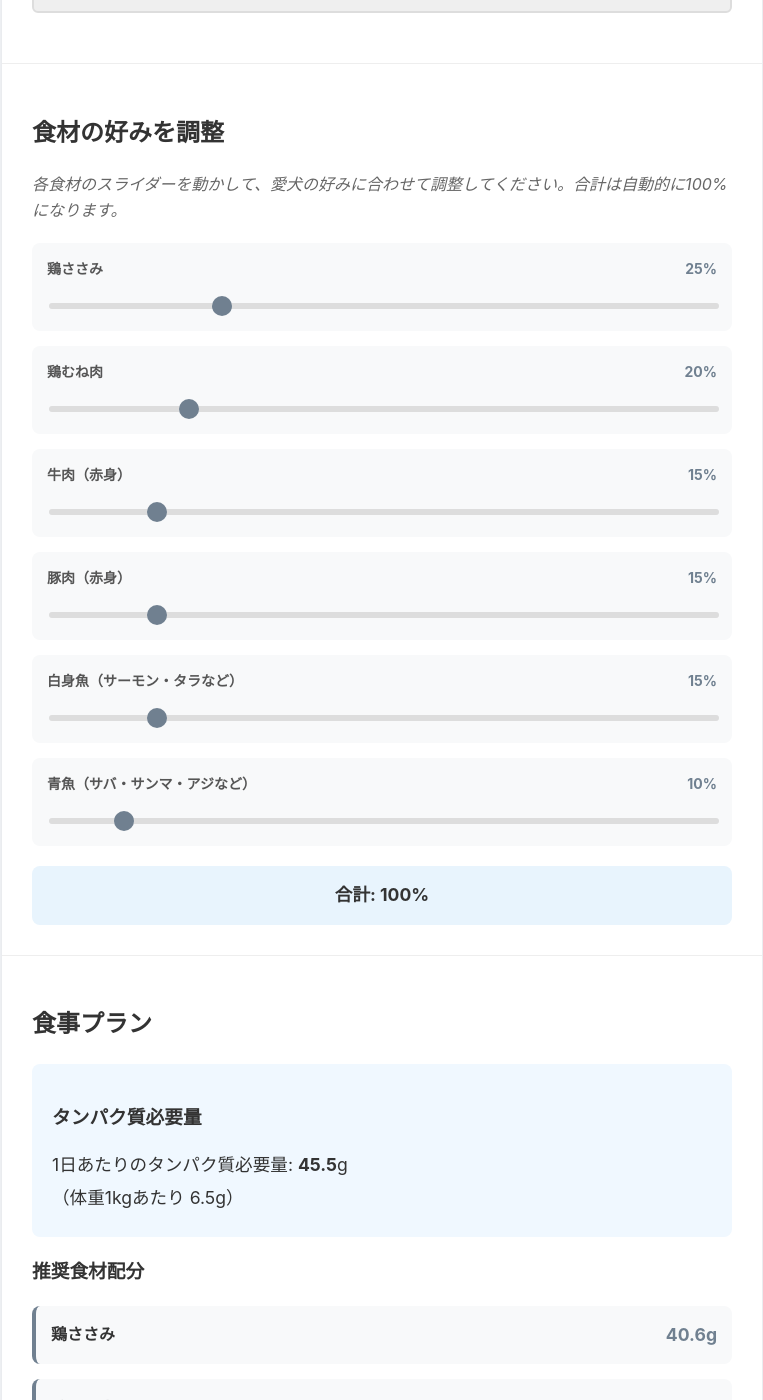
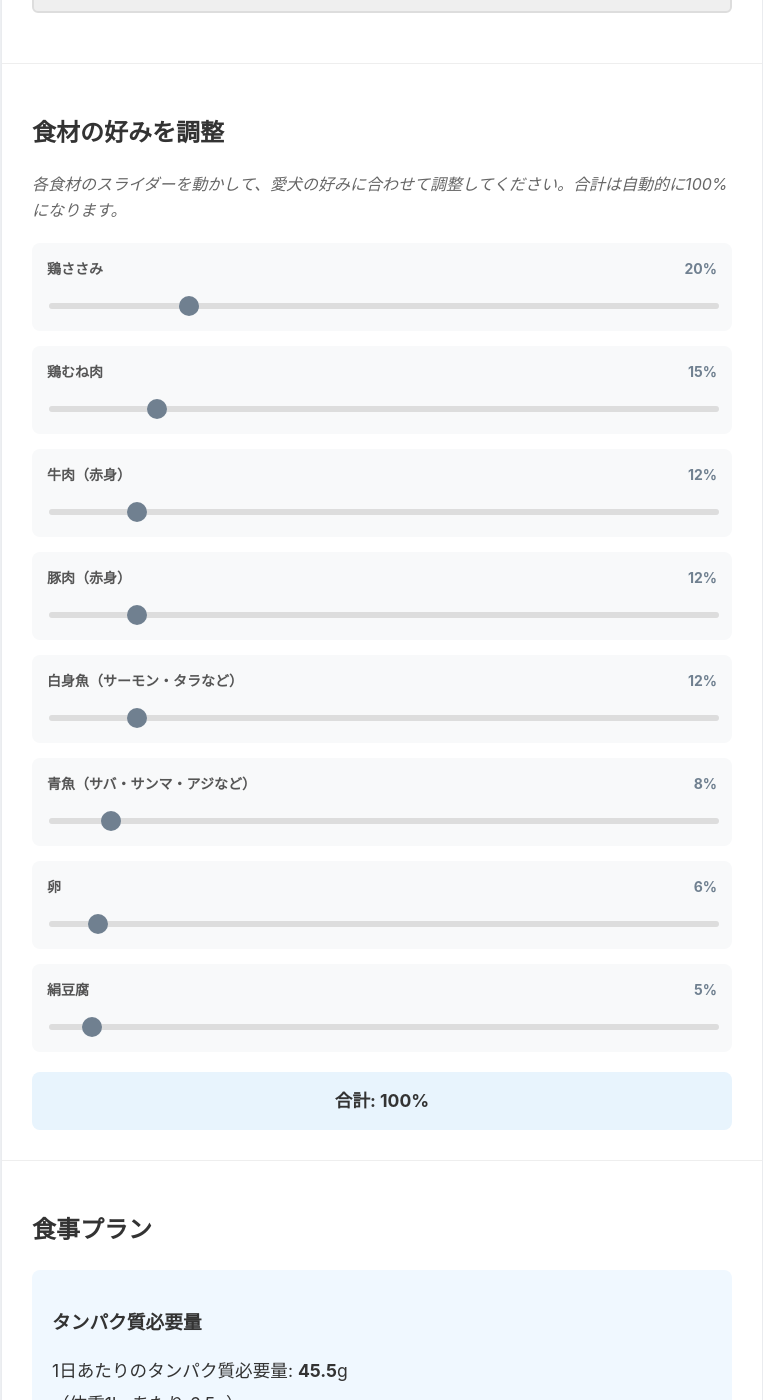
Before and after one commit to argki/dog-meal-planner, a Jekyll site: the page built from index.html, in a window 1280 px wide and 1400 px high, scrolled down 454 px. Shown: the whole window, without its empty margins (258-1021 px from the left). Built offline with Jekyll 4.4.1, drawn with Linux system fonts in a browser that asks for light colours; some of the changed text lies outside the part shown.

Commit message:
Update: 食材追加

```diff
--- a/assets/js/meal-planner.js
+++ b/assets/js/meal-planner.js
@@ -5,7 +5,9 @@ const ingredients = {
     'beef': { name: '牛肉（赤身）', protein: 22 },
     'pork': { name: '豚肉（赤身）', protein: 23 },
     'white-fish': { name: '白身魚', protein: 18 },
-    'blue-fish': { name: '青魚', protein: 19 }
+    'blue-fish': { name: '青魚', protein: 19 },
+    'egg': { name: '卵', protein: 12.3 },
+    'tofu': { name: '絹豆腐', protein: 7.2 }
 };
 
 // 年齢別タンパク質必要量
--- a/index.html
+++ b/index.html
@@ -31,49 +31,65 @@ title: ドッグミールプランナー
         <div class="ingredient-item">
           <div class="ingredient-header">
             <label for="chicken-breast">鶏ささみ</label>
-            <span class="percentage">25%</span>
+            <span class="percentage">20%</span>
           </div>
-          <input type="range" id="chicken-breast" min="0" max="100" value="25" class="ingredient-slider">
+          <input type="range" id="chicken-breast" min="0" max="100" value="20" class="ingredient-slider">
         </div>
 
         <div class="ingredient-item">
           <div class="ingredient-header">
             <label for="chicken-thigh">鶏むね肉</label>
-            <span class="percentage">20%</span>
+            <span class="percentage">15%</span>
           </div>
-          <input type="range" id="chicken-thigh" min="0" max="100" value="20" class="ingredient-slider">
+          <input type="range" id="chicken-thigh" min="0" max="100" value="15" class="ingredient-slider">
         </div>
 
         <div class="ingredient-item">
           <div class="ingredient-header">
             <label for="beef">牛肉（赤身）</label>
-            <span class="percentage">15%</span>
+            <span class="percentage">12%</span>
           </div>
-          <input type="range" id="beef" min="0" max="100" value="15" class="ingredient-slider">
+          <input type="range" id="beef" min="0" max="100" value="12" class="ingredient-slider">
         </div>
 
         <div class="ingredient-item">
           <div class="ingredient-header">
             <label for="pork">豚肉（赤身）</label>
-            <span class="percentage">15%</span>
+            <span class="percentage">12%</span>
           </div>
-          <input type="range" id="pork" min="0" max="100" value="15" class="ingredient-slider">
+          <input type="range" id="pork" min="0" max="100" value="12" class="ingredient-slider">
         </div>
 
         <div class="ingredient-item">
           <div class="ingredient-header">
             <label for="white-fish">白身魚（サーモン・タラなど）</label>
-            <span class="percentage">15%</span>
+            <span class="percentage">12%</span>
           </div>
-          <input type="range" id="white-fish" min="0" max="100" value="15" class="ingredient-slider">
+          <input type="range" id="white-fish" min="0" max="100" value="12" class="ingredient-slider">
         </div>
 
         <div class="ingredient-item">
           <div class="ingredient-header">
             <label for="blue-fish">青魚（サバ・サンマ・アジなど）</label>
-            <span class="percentage">10%</span>
+            <span class="percentage">8%</span>
           </div>
-          <input type="range" id="blue-fish" min="0" max="100" value="10" class="ingredient-slider">
+          <input type="range" id="blue-fish" min="0" max="100" value="8" class="ingredient-slider">
+        </div>
+
+        <div class="ingredient-item">
+          <div class="ingredient-header">
+            <label for="egg">卵</label>
+            <span class="percentage">6%</span>
+          </div>
+          <input type="range" id="egg" min="0" max="100" value="6" class="ingredient-slider">
+        </div>
+
+        <div class="ingredient-item">
+          <div class="ingredient-header">
+            <label for="tofu">絹豆腐</label>
+            <span class="percentage">5%</span>
+          </div>
+          <input type="range" id="tofu" min="0" max="100" value="5" class="ingredient-slider">
         </div>
       </div>
 
```
